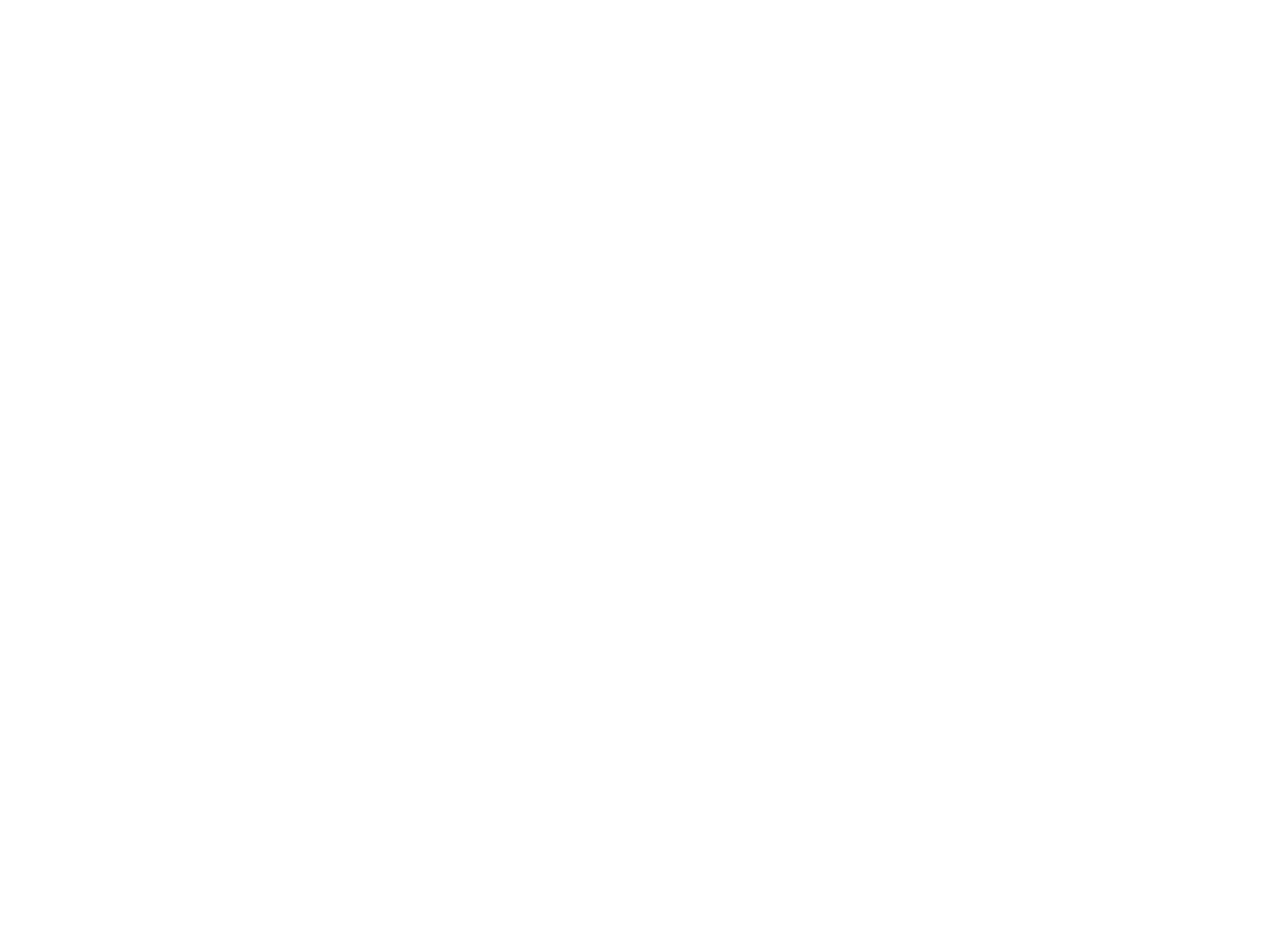
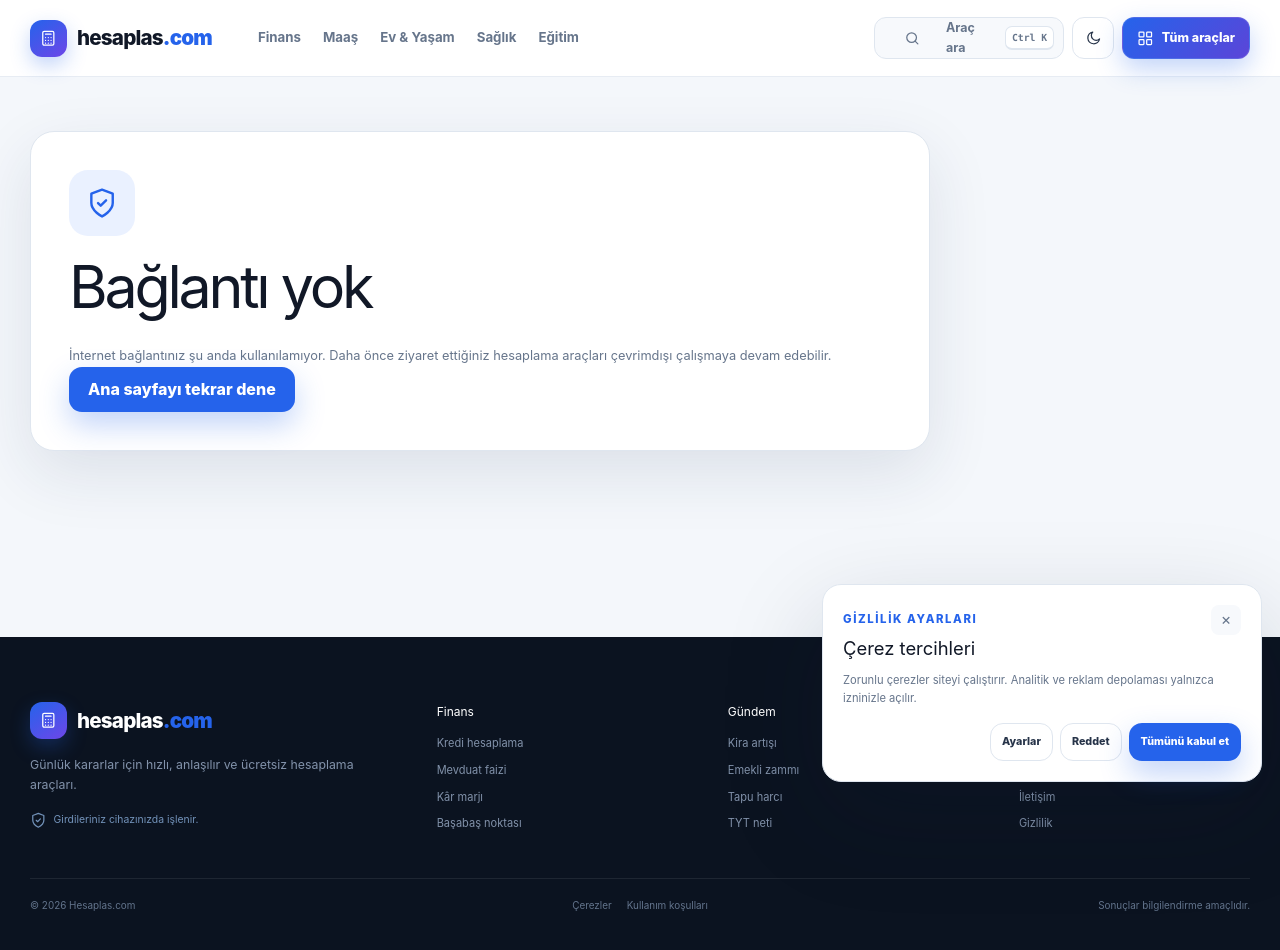
Before and after one commit to oguzdurak16-create/hesaplas, a Next.js app: page /offline in a window 1280 px wide. Before the commit this address had no page. Shown: the top 950 px of the page. Before the commit the page ends 800 px from the top, so only its background shows below. Built offline with nearby package versions, Linux system fonts and the light colour scheme.

Commit message:
Çevrimdışı kullanım sayfasını ekle

```diff
--- /dev/null
+++ b/src/app/offline/page.js
@@ -0,0 +1,8 @@
+import Link from 'next/link'
+import Icon from '@/components/Icon'
+
+export const metadata = { title: 'Çevrimdışı', robots: { index: false, follow: false } }
+
+export default function OfflinePage() {
+  return <div className="page-bg"><div className="container page-container"><section className="legal-card offline-card"><span className="tool-hero-icon"><Icon name="shield" size="lg" /></span><h1>Bağlantı yok</h1><p>İnternet bağlantınız şu anda kullanılamıyor. Daha önce ziyaret ettiğiniz hesaplama araçları çevrimdışı çalışmaya devam edebilir.</p><Link className="button primary" href="/">Ana sayfayı tekrar dene</Link></section></div></div>
+}
```
